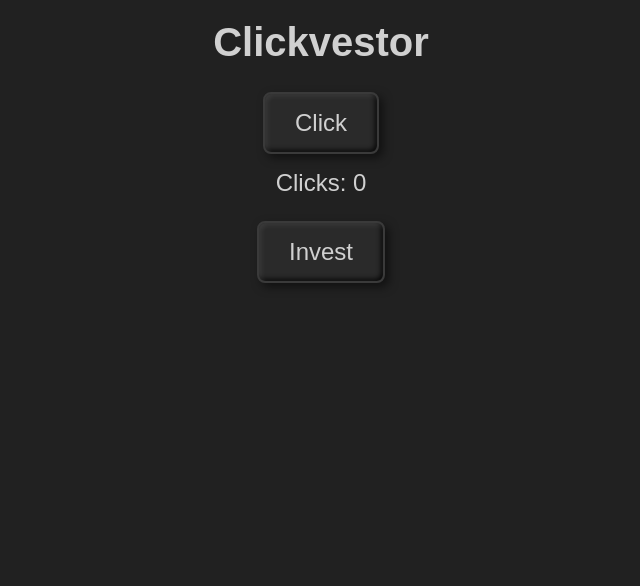
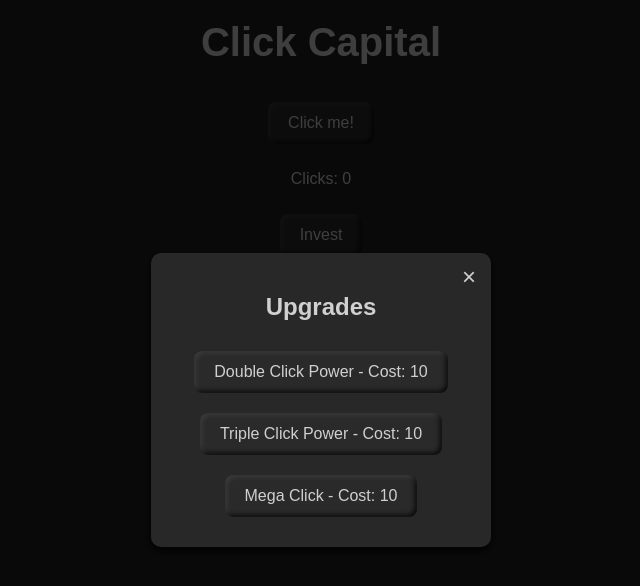
Before and after one commit to wirodev/Clickvestor, a plain HTML site: page index.html in a window 1280 px wide. Both pictures are taken after a click on the button "Invest". Shown: the whole page, without its empty margins (319-959 px from the left). Drawn offline with Linux system fonts and the light colour scheme.

Commit message:
added upgrade window placeholder

```diff
--- a/index.html
+++ b/index.html
@@ -1,23 +1,30 @@
-<!doctype html>
+<!DOCTYPE html>
 <html lang="en">
 <head>
     <meta charset="UTF-8">
     <meta name="viewport"
-          content="width=device-width, user-scalable=no, initial-scale=1.0, maximum-scale=1.0, minimum-scale=1.0">
+          content="width=device-width, initial-scale=1.0">
     <meta http-equiv="X-UA-Compatible" content="ie=edge">
     <title>Clickvestor</title>
     <link rel="stylesheet" href="styles.css">
-    <script src="script.js"></script>
 </head>
 <body>
-    <h1>Clickvestor</h1>
+    <h1>Click Capital</h1>
+    <button id="btn">Click me!</button>
+    <p>Clicks: <span id="display">0</span></p>
+    <button id="investBtn">Invest</button>
 
-    <button id="btn">Click</button>
-    <p>
-        Clicks: <span id="display">0</span>
-    </p>
+   <!-- Investment modal -->
+<div id="investModal" class="modal hidden">
+    <div class="modal-content">
+        <span id="closeModal">&times;</span>
+        <h2>Upgrades</h2>
+        <div id="upgradesContainer">
+            <!-- Upgrade buttons will appear here -->
+        </div>
+    </div>
+</div>
 
-    <button id="store">Invest</button>
-
+    <script src="script.js"></script>
 </body>
 </html>
--- a/script.js
+++ b/script.js
@@ -1,10 +1,86 @@
 document.addEventListener("DOMContentLoaded", function () {
     let count = 0;
-    let btn = document.getElementById("btn");
-    let disp = document.getElementById("display");
+    let clicksPerClick = 1;
 
+    const btn = document.getElementById("btn");
+    const disp = document.getElementById("display");
+    const investBtn = document.getElementById("investBtn");
+    const investModal = document.getElementById("investModal");
+    const closeModal = document.getElementById("closeModal");
+    const upgradesContainer = document.getElementById("upgradesContainer");
+
+    // Upgrade definitions
+    const upgrades = [
+        { name: "Double Click Power", cost: 10, multiplier: 2 },
+        { name: "Triple Click Power", cost: 50, multiplier: 3 },
+        { name: "Mega Click", cost: 100, multiplier: 5 }
+    ];
+
+    // Update displayed click count
+    function updateDisplay() {
+        disp.textContent = count;
+    }
+
+    // Handle button click
     btn.addEventListener("click", function () {
-        count++;
-        disp.innerHTML = count;
+        count += clicksPerClick;
+        updateDisplay();
     });
+
+    // Open upgrades modal
+    investBtn.addEventListener("click", function () {
+        renderUpgrades();
+        investModal.classList.remove("hidden");
+    });
+
+    // Close modal
+    closeModal.addEventListener("click", function () {
+        investModal.classList.add("hidden");
+    });
+
+    // Render upgrade buttons dynamically
+    function renderUpgrades() {
+        upgradesContainer.innerHTML = '';
+        upgrades.forEach((upgrade, index) => {
+            const upgradeBtn = document.createElement('button');
+            upgradeBtn.textContent = `${upgrade.name} - Cost: ${upgrade.cost}`;
+            upgradeBtn.disabled = count < upgrade.cost;
+            upgradeBtn.addEventListener('click', function () {
+                purchaseUpgrade(index);
+            });
+            upgradesContainer.appendChild(upgradeBtn);
+        });
+    }
+
+    // Handle purchase of upgrades
+    function buyUpgrade(upgradeIndex) {
+        const upgrade = upgrades[upgradeIndex];
+        if (count >= upgrade.cost) {
+            count -= upgrade.cost;
+            clicksPerClick *= upgrade.multiplier;
+            upgrade.cost = Math.floor(upgrade.cost * 2.5);
+            updateDisplay();
+            renderUpgrades();
+        }
+    }
+
+    // Setup upgrades with initial values
+    upgrades.forEach(upgrade => {
+        upgrade.multiplier = 2; // Each upgrade doubles click power by default
+        upgrade.cost = 10;      // Initial cost (can vary per upgrade)
+    });
+
+    // Event listener for opening the modal
+    investBtn.addEventListener("click", function () {
+        renderUpgrades();
+        investModal.classList.remove("hidden");
+    });
+
+    // Close upgrades modal
+    closeModal.addEventListener("click", function () {
+        investModal.classList.add("hidden");
+    });
+
+    // Initial render
+    updateDisplay();
 });
--- a/styles.css
+++ b/styles.css
@@ -1,50 +1,68 @@
-/* General page styling */
 body {
-    background-color: #212121; /* Dark background */
-    color: #d0d0d0; /* Silver white text */
+    background-color: #212121;
+    color: #d0d0d0;
     font-family: Arial, sans-serif;
     text-align: center;
     margin: 0;
     padding: 0;
 }
 
-/* Heading */
 h1 {
     margin-top: 20px;
     font-size: 2.5rem;
 }
 
-/* Button Styling */
 button {
-    background: #2a2a2a; /* Dark matte black */
-    color: #d0d0d0; /* Silver white text */
-    border: 2px solid #3a3a3a; /* Slight contrast */
-    border-radius: 8px; /* Slightly rounded corners */
-    padding: 15px 30px;
+    background: #2a2a2a;
+    color: #d0d0d0;
+    padding: 12px 20px;
+    font-size: 1rem;
+    border: none;
+    border-radius: 8px;
+    cursor: pointer;
+    margin: 10px;
+    transition: transform 0.1s, box-shadow 0.1s;
+    box-shadow: inset 2px 2px 5px rgba(255,255,255,0.1),
+                inset -2px -2px 5px rgba(0,0,0,0.8);
+}
+
+button:hover {
+    transform: translateY(-2px);
+    box-shadow: inset 3px 3px 7px rgba(255,255,255,0.1),
+                inset -3px -3px 7px rgba(0,0,0,0.9);
+}
+
+button:active {
+    transform: scale(0.98);
+}
+
+.modal {
+    position: fixed;
+    top: 0; left: 0;
+    width: 100%; height: 100%;
+    background: rgba(0,0,0,0.7);
+    display: flex;
+    justify-content: center; align-items: center;
+}
+
+.modal-content {
+    background: #282828;
+    padding: 20px;
+    border-radius: 10px;
+    box-shadow: 0 4px 10px rgba(0,0,0,0.9);
+    position: relative;
+    width: 300px;
+    margin: auto;
+}
+
+.hidden {
+    display: none;
+}
+
+#closeModal {
+    position: absolute;
+    top: 10px;
+    right: 15px;
     font-size: 1.5rem;
     cursor: pointer;
-    transition: all 0.2s ease-in-out;
-    box-shadow: inset 2px 2px 5px rgba(255, 255, 255, 0.1),
-                inset -2px -2px 5px rgba(0, 0, 0, 0.8),
-                4px 4px 10px rgba(0, 0, 0, 0.5); /* Matte black depth effect */
 }
-
-/* Button Hover Effect */
-button:hover {
-    background: #383838;
-    box-shadow: inset 2px 2px 8px rgba(255, 255, 255, 0.15),
-                inset -2px -2px 8px rgba(0, 0, 0, 0.9),
-                6px 6px 12px rgba(0, 0, 0, 0.6);
-}
-
-/* Button Click Effect */
-button:active {
-    transform: scale(0.98);
-    box-shadow: inset 4px 4px 10px rgba(0, 0, 0, 0.9);
-}
-
-/* Display Text */
-p {
-    font-size: 1.5rem;
-    margin-top: 15px;
-}
```
